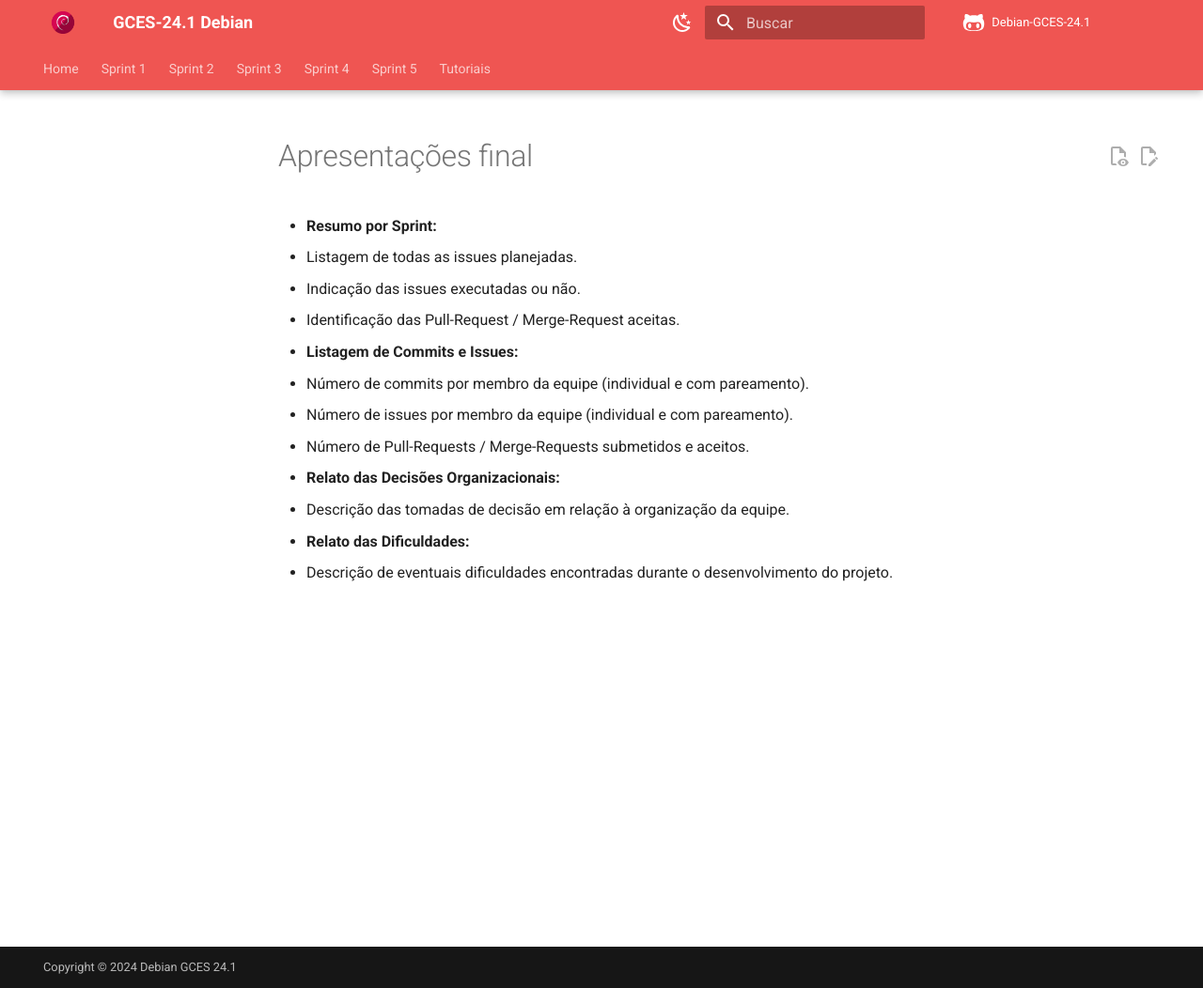
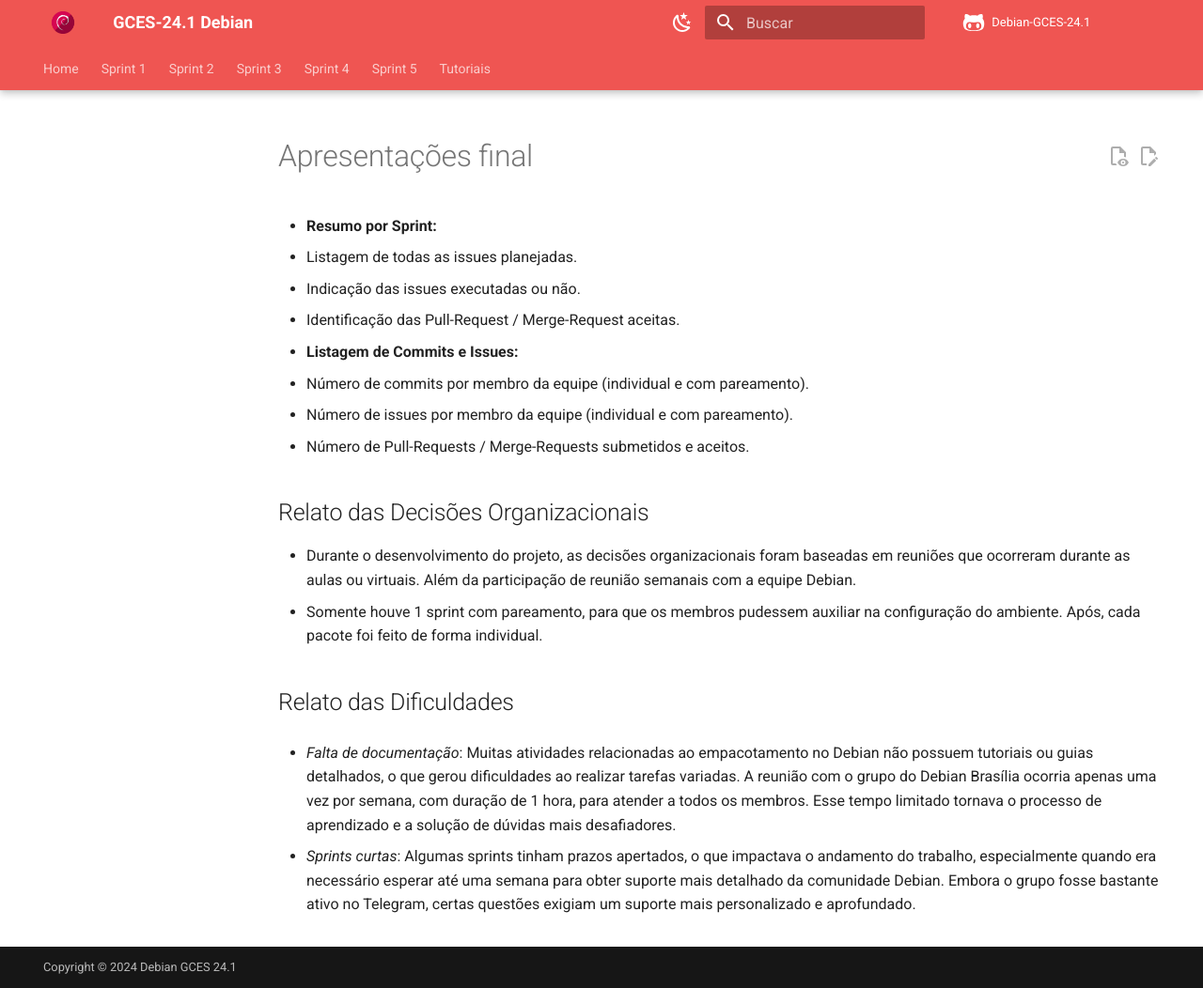
Before and after one commit to Mylena-angelica/Debian-GCES-24.1, an MkDocs documentation site: the page built from docs/entrega-final/roteiro.md, in a window 1280 px wide and 1052 px high. Shown: the whole window at 94% size. Built offline with MkDocs 1.6.1 and Material for MkDocs 9.7.7, drawn with Linux system fonts in a browser that asks for light colours; comment, search, counter and statistics services are not loaded; old or Windows-style settings are respelled for this version of MkDocs.

Commit message:
apresentacao final leonardo e correcao roteiro

```diff
--- a/docs/entrega-final/roteiro.md
+++ b/docs/entrega-final/roteiro.md
@@ -10,8 +10,11 @@
   - Número de issues por membro da equipe (individual e com pareamento).
   - Número de Pull-Requests / Merge-Requests submetidos e aceitos.
 
-- **Relato das Decisões Organizacionais:**
-  - Descrição das tomadas de decisão em relação à organização da equipe.
+## Relato das Decisões Organizacionais
+- Durante o desenvolvimento do projeto, as decisões organizacionais foram baseadas em reuniões que ocorreram durante as aulas ou virtuais. Além da participação de reunião semanais com a equipe Debian.
+- Somente houve 1 sprint com pareamento, para que os membros pudessem auxiliar na configuração do ambiente. Após, cada pacote foi feito de forma individual.
 
-- **Relato das Dificuldades:**
-  - Descrição de eventuais dificuldades encontradas durante o desenvolvimento do projeto.
+## Relato das Dificuldades
+- *Falta de documentação*: Muitas atividades relacionadas ao empacotamento no Debian não possuem tutoriais ou guias detalhados, o que gerou dificuldades ao realizar tarefas variadas. A reunião com o grupo do Debian Brasília ocorria apenas uma vez por semana, com duração de 1 hora, para atender a todos os membros. Esse tempo limitado tornava o processo de aprendizado e a solução de dúvidas mais desafiadores.
+
+- *Sprints curtas*: Algumas sprints tinham prazos apertados, o que impactava o andamento do trabalho, especialmente quando era necessário esperar até uma semana para obter suporte mais detalhado da comunidade Debian. Embora o grupo fosse bastante ativo no Telegram, certas questões exigiam um suporte mais personalizado e aprofundado.
```
Also changed, not shown: docs/entrega-final/leonardo5.md (added, +85 -0 lines), docs/entrega-final/mylena5.md (+0 -7 lines).
